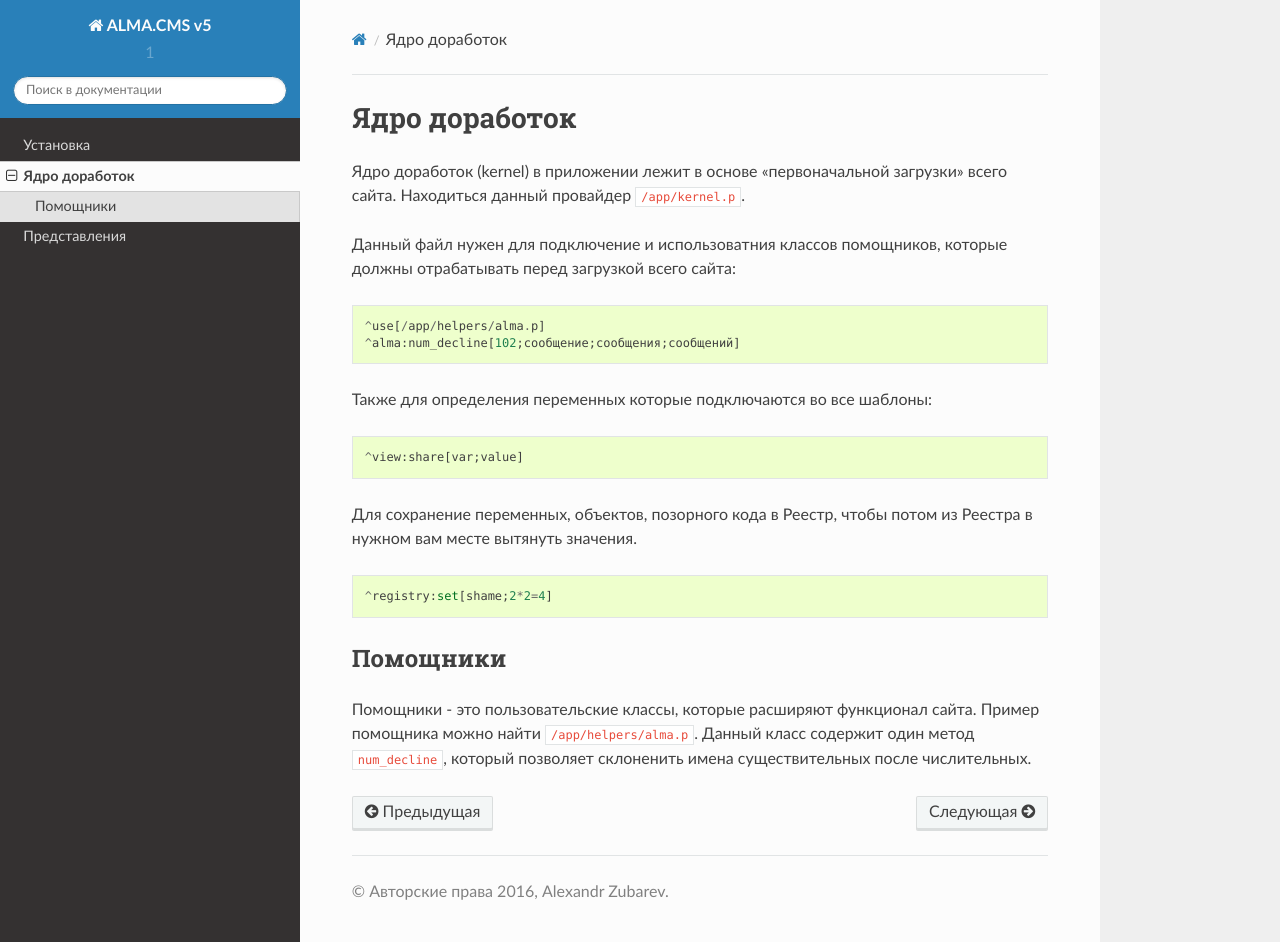
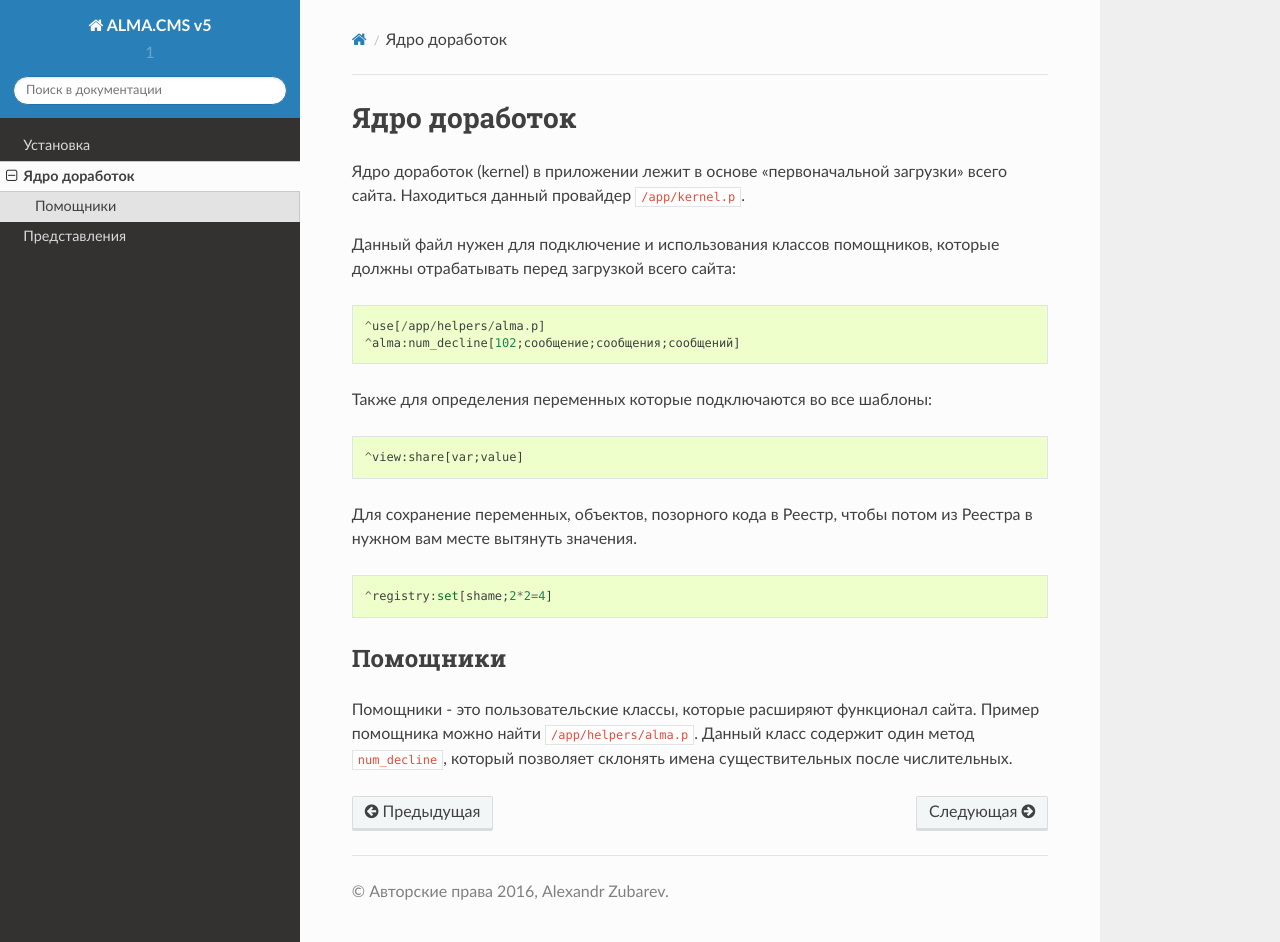
Before and after one commit to alma-com/docs, a Sphinx documentation site: the page built from docs/source/provider.rst, in a window 1280 px wide and 942 px high. Built offline with Sphinx 7.4.7 and the Read the Docs theme 2.0.0, drawn with Linux system fonts in a browser that asks for light colours.

Commit message:
Исправлены опечатки в провайдерах

```diff
--- a/docs/source/provider.rst
+++ b/docs/source/provider.rst
@@ -3,7 +3,7 @@
 
 Ядро доработок (kernel) в приложении лежит в основе «первоначальной загрузки» всего сайта. Находиться данный провайдер ``/app/kernel.p``.
 
-Данный файл нужен для подключение и использоватния классов помощников, которые должны отрабатывать перед загрузкой всего сайта:
+Данный файл нужен для подключение и использования классов помощников, которые должны отрабатывать перед загрузкой всего сайта:
 ::
 
 	^use[/app/helpers/alma.p]
@@ -21,4 +21,4 @@
 Помощники
 -------------------------
 
-Помощники - это пользовательские классы, которые расширяют функционал сайта. Пример помощника можно найти ``/app/helpers/alma.p``. Данный класс содержит один метод ``num_decline``, который позволяет склоненить имена существительных после числительных.
+Помощники - это пользовательские классы, которые расширяют функционал сайта. Пример помощника можно найти ``/app/helpers/alma.p``. Данный класс содержит один метод ``num_decline``, который позволяет склонять имена существительных после числительных.
```
Also changed, not shown: 5 other files.
